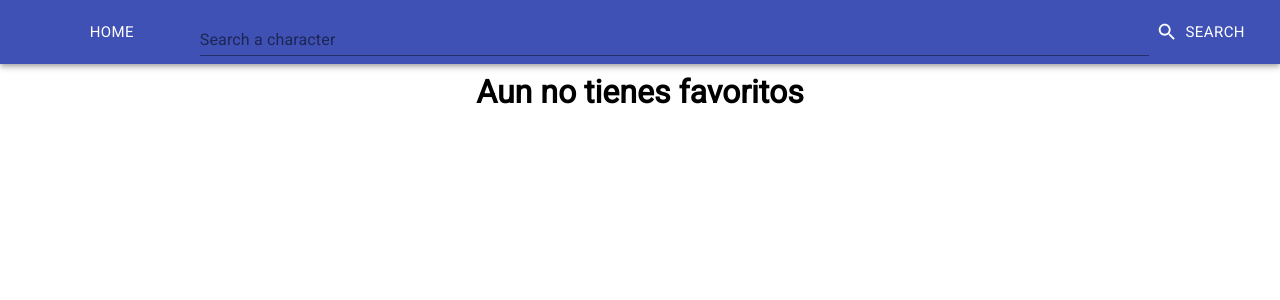
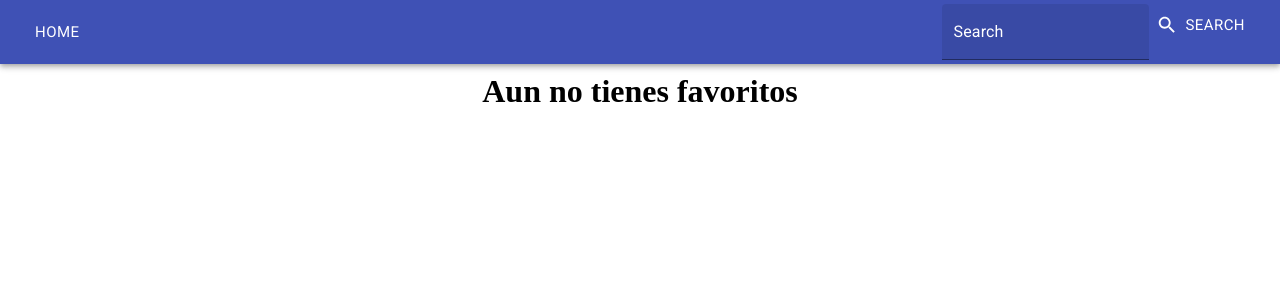
Before and after one commit to Cristhoper-Mendez/RickandMorty, a React (Create React App) app: page /favourites in a window 1280 px wide. Shown: the top 300 px of the page. Built offline with nearby package versions, Linux system fonts and the light colour scheme.

Commit message:
Estilizando un poco el navbar

```diff
--- a/src/components/Navbar.js
+++ b/src/components/Navbar.js
@@ -22,7 +22,7 @@ const useStyles = makeStyles((theme) => ({
     flexGrow: 1,
   },
   input: {
-    flexGrow: 7,
+    flexGrow: 4,
   },
   color: {
     color: "#DC143C",
@@ -35,11 +35,9 @@ const useStyles = makeStyles((theme) => ({
 
 const Navbar = (props) => {
   // console.log(props.location.pathname);
-  const {
-    parameters,
-    setParameters,
-    setActualPage,
-  } = useContext(CharacterContext);
+  const { parameters, setParameters, setActualPage } = useContext(
+    CharacterContext
+  );
 
   const classes = useStyles();
 
@@ -49,6 +47,10 @@ const Navbar = (props) => {
   const searchCharacter = () => {
     if (character.trim() === "") {
       setError(true);
+
+      setTimeout(() => {
+        setError(false);
+      }, 2000);
       return;
     }
 
@@ -69,26 +71,50 @@ const Navbar = (props) => {
         <div className={classes.root}>
           <AppBar position="static">
             <Toolbar>
+              <div className="Contenedor-items">
+                <div>
                   {props.location.pathname === "/" ? (
-                <Button color="inherit" onClick={() => clearSearch()} size="large" className={classes.button}>
+                    <Button
+                      color="inherit"
+                      onClick={() => clearSearch()}
+                      size="large"
+                    >
                       <Link to={"/favourites"} className={classes.link}>
                         Favourites
                       </Link>
                     </Button>
                   ) : (
-                <Button color="inherit" onClick={() => clearSearch()} size="large" className={classes.button}>
+                    <Button
+                      color="inherit"
+                      onClick={() => clearSearch()}
+                      size="large"
+                    >
                       <Link to={"/"} className={classes.link}>
                         Home
                       </Link>
                     </Button>
                   )}
+                </div>
 
+                <div>
                   <TextField
-                label="Search a character"
+                    className="Input-Search"
+                    label="Search"
                     value={character}
+                    variant="filled"
                     onChange={(e) => saveCharacter(e.target.value)}
-                className={classes.input}
                   />
+
+                  {parameters.trim() !== "" ? (
+                    <Button
+                      color="inherit"
+                      startIcon={<ClearIcon />}
+                      onClick={() => clearSearch()}
+                      size="large"
+                    >
+                      Clear Search
+                    </Button>
+                  ) : (
                     <Button
                       color="inherit"
                       startIcon={<SearchIcon />}
@@ -97,17 +123,9 @@ const Navbar = (props) => {
                     >
                       Search
                     </Button>
-              {parameters.trim() !== "" ? (
-                <Button
-                  color="inherit"
-                  startIcon={<ClearIcon />}
-                  onClick={() => clearSearch()}
-                  className={classes.button}
-                  size="large"
-                >
-                  Clear Search
-                </Button>
-              ) : null}
+                  )}
+                </div>
+              </div>
             </Toolbar>
           </AppBar>
           {error ? (
--- a/src/index.css
+++ b/src/index.css
@@ -1,8 +1,23 @@
 body {
   margin: 0;
-  font-family: roboto, -apple-system, BlinkMacSystemFont, 'Segoe UI', 'Roboto', 'Oxygen',
-    'Ubuntu', 'Cantarell', 'Fira Sans', 'Droid Sans', 'Helvetica Neue',
-    sans-serif;
-  -webkit-font-smoothing: antialiased;
-  -moz-osx-font-smoothing: grayscale;
 }
+
+body::-webkit-scrollbar {
+  display: none;
+}
+
+.Contenedor-items {
+  width: 100%;
+  display: flex;
+  justify-content: space-between;
+  align-items: center;
+}
+
+.Input-Search > label {
+  color: #fff;
+  /* background-color: #000; */
+}
+
+.Input-Search > label:focus {
+  color: #fff;
+}
```
Lines whose indentation alone changed are shown as unchanged.
